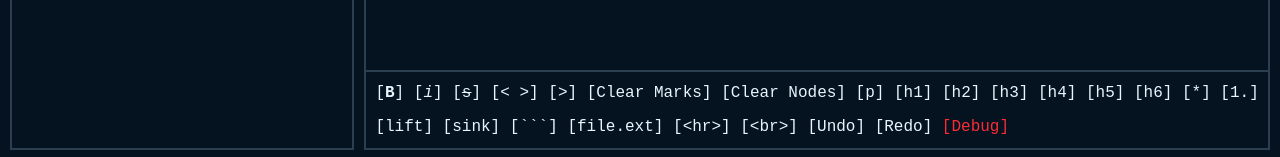
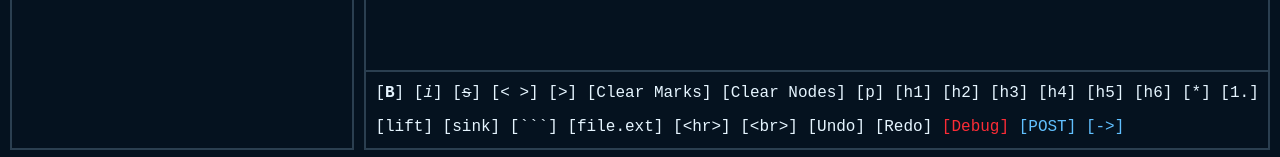
Before and after one commit to JasonBenfrin/jasonbenfrin.dev, a Next.js app: page /blog/editor in a window 1280 px wide. Shown: the part 640-797 px from the top of the page. Built offline with nearby package versions, Linux system fonts and the light colour scheme; no server answers; the database is empty; a web font is replaced by a local one.

Commit message:
Editor authorization and add giscus

```diff
--- a/package.json
+++ b/package.json
@@ -22,6 +22,7 @@
     "mongoose": "^9.10.2",
     "nanoid": "^6.0.1",
     "next": "16.3.5",
+    "next-auth": "^4.24.15",
     "react": "19.2.8",
     "react-dom": "19.2.8"
   },
--- a/src/app/(backend)/api/blog/route.tsx
+++ b/src/app/(backend)/api/blog/route.tsx
@@ -6,6 +6,10 @@ const alphabet = '0123456789abcdefghijklmnopqrstuvwxyzABCDEFGHIJKLMNOPQRSTUVWXYZ
 const smallId = customAlphabet(alphabet, 6)
 
 export async function POST(request: NextRequest): Promise<Response> {
+  try {
+    const pass = request.headers.get("Authorization")
+    if (pass !== process.env.PASSWORD) return NextResponse.error()
+
     const res: Partial<{
       title: string,
       abstract: string,
@@ -23,7 +27,6 @@ export async function POST(request: NextRequest): Promise<Response> {
       tags: res.tags ? [...new Set(res.tags.map(v => v.toLowerCase().trim().replaceAll(/[^a-z]/gi, '')))] : undefined,
     })
 
-  try {
     const doc = await newBlog.save()
     return NextResponse.json(doc)
   } catch (err) {
--- a/src/app/(backend)/schemas.ts
+++ b/src/app/(backend)/schemas.ts
@@ -1,4 +1,4 @@
-import { Schema, Types } from "mongoose";
+import { Schema } from "mongoose";
 
 export const BlogPostSchema = new Schema({
   title: { type: String, required: true, },
@@ -7,8 +7,5 @@ export const BlogPostSchema = new Schema({
   body: { type: String, required: true, transform: (v: string) => JSON.parse(v) },
   date: { type: Date, required: true, index: -1, transform: (v: Date) => v.valueOf() },
   tags: { type: [String], required: false, },
+  isPinned: { type: Boolean, required: false, },
 })
-
-export const PinnedBlogPostsSchema = new Schema({
-  blogId: { type: Types.ObjectId, required: true, },
-})
--- /dev/null
+++ b/src/app/(frontend)/blog/[year]/[id]/giscus.tsx
@@ -0,0 +1,20 @@
+"use client";
+
+import Giscus from "@giscus/react";
+
+export default function GiscusBlog() {
+  return <Giscus
+    repo="JasonBenfrin/jasonbenfrin.dev"
+    repoId="R_kgDOUdL4ew"
+    category="Blog"
+    categoryId="DIC_kwDOUdL4e84DGi02"
+    mapping="pathname"
+    strict="0"
+    reactionsEnabled="1"
+    emitMetadata="0"
+    inputPosition="top"
+    theme="dark_protanopia"
+    lang="en"
+    loading="lazy"
+  />
+}
--- a/src/app/(frontend)/blog/[year]/[id]/page.tsx
+++ b/src/app/(frontend)/blog/[year]/[id]/page.tsx
@@ -6,6 +6,7 @@ import "highlight.js/styles/vs-dark.css"
 import CodeBlockView from "./codeblock"
 import { cacheLife, cacheTag } from "next/cache"
 import { Suspense } from "react"
+import GiscusBlog from "./giscus"
 
 export default async function BlogItemViewPage(props: PageProps<'/blog/[year]/[id]'>) {
   return <Suspense>
@@ -38,6 +39,7 @@ async function BlogView(props: PageProps<'/blog/[year]/[id]'>) {
           }
         },
       })}
+      <GiscusBlog />
     </div>
   </div>
 }
--- a/src/app/(frontend)/blog/editor/menubar.tsx
+++ b/src/app/(frontend)/blog/editor/menubar.tsx
@@ -1,9 +1,24 @@
+"use client"
+
 import type { Editor } from "@tiptap/core"
+import { RefObject, useRef, useState } from "react"
 
 interface IEditorMenuBar {
   editor: Editor
+  titleInput: RefObject<HTMLInputElement | null>
 }
-export default function EditorMenuBar({ editor }: IEditorMenuBar) {
+export default function EditorMenuBar({ editor, titleInput }: IEditorMenuBar) {
+  const [isLoading, setIsLoading] = useState(false)
+  const dialog = useRef<HTMLDialogElement | null>(null)
+  const passInput = useRef<HTMLInputElement | null>(null)
+  const abstractInput = useRef<HTMLTextAreaElement | null>(null)
+  const tagsInput = useRef<HTMLTextAreaElement | null>(null)
+  const [pass, setPass] = useState<string>("")
+  const [abstract, setAbstract] = useState<string>("")
+  const [tags, setTags] = useState<string>("")
+  const [error, setError] = useState<string | null>(null)
+  const [success, setSuccess] = useState<string | null>(null)
+
   return <div className="border-t-2 p-1 flex gap-1 flex-wrap">
     <button
       onClick={() => editor.chain().focus().toggleBold().run()}
@@ -132,5 +147,90 @@ export default function EditorMenuBar({ editor }: IEditorMenuBar) {
     >
       [Debug]
     </button>
+    <button
+      disabled={isLoading}
+      className="text-primary disabled:opacity-50 disabled:cursor-not-allowed!"
+      onClick={() => {
+        if (pass === "" || abstract === "" || !titleInput.current || titleInput.current.value === "") {
+          setError("Set title, abstract and pass first")
+          setIsLoading(false)
+          setTimeout(() => {
+            setError(null)
+          }, 2_000)
+          return
+        }
+        setIsLoading(true)
+        fetch("/api/blog/", {
+          method: "POST",
+          headers: {
+            "Authorization": pass
+          },
+          body: JSON.stringify({
+            title: titleInput.current.value,
+            abstract: abstract,
+            body: editor.getJSON(),
+            date: new Date().valueOf(),
+            tags: tags.split(",").filter(v => v !== "")
+          })
+        })
+          .then(async (v) => {
+            setSuccess(`Posted with ID of ${(await v.json()).url}`)
+            setIsLoading(false)
+            setTimeout(() => {
+              setSuccess(null)
+            }, 2_000)
+          })
+          .catch(err => {
+            setError(err instanceof Error ? err.message : String(err))
+            setIsLoading(false)
+            setTimeout(() => {
+              setError(null)
+            }, 2_000)
+          })
+      }}
+    >
+      [POST]
+    </button>
+    <button className="text-primary" onClick={() => {
+      if (!dialog.current) return
+      dialog.current.showModal()
+    }}>
+      {"[->]"}
+    </button>
+    <dialog ref={dialog} className="w-full h-full max-w-none max-h-none bg-transparent focus:outline-0 backdrop:bg-black/30 open:flex justify-center items-center">
+      <div className="bg-on-surface text-surface selection:text-on-surface! selection:bg-surface! p-2 relative">
+        <div className="p-1 border-2 border-surface">
+          <span>password:</span>
+          <input type="password" className="border-b-2" ref={passInput} />
+          <br />
+          <br />
+          <span>abstract:</span>
+          <textarea className="w-full border-b-2" ref={abstractInput}></textarea>
+          <br />
+          <span>tags:</span>
+          <textarea className="w-full border-b-2" ref={tagsInput}></textarea>
+        </div>
+        <button className="absolute top-1 right-1 bg-on-surface" onClick={() => {
+          dialog.current?.close()
+          setPass(passInput.current?.value ?? "")
+          setAbstract(abstractInput.current?.value ?? "")
+          setTags(tagsInput.current?.value ?? "")
+        }}>
+          [x]
+        </button>
+      </div>
+    </dialog>
+    {
+      error &&
+      <div className="absolute inset-0 flex justify-center items-center text-red-500">
+        Error: {error}
+      </div>
+    }
+    {
+      success &&
+      <div className="absolute inset-0 flex justify-center items-center text-green-500">
+        Success: {success}
+      </div>
+    }
   </div>
 }
--- a/src/app/(frontend)/blog/editor/page.tsx
+++ b/src/app/(frontend)/blog/editor/page.tsx
@@ -4,7 +4,7 @@ import { EditorContent, useEditor } from "@tiptap/react";
 import EditorMenuBar from "./menubar";
 import "highlight.js/styles/vs-dark.css"
 import { editorExtensions } from "./extensions";
-import { Suspense } from "react";
+import { Suspense, useRef } from "react";
 
 declare module '@tiptap/core' {
   interface Commands<ReturnType> {
@@ -27,11 +27,13 @@ function Editor() {
     immediatelyRender: false,
   })
 
+  const titleInput = useRef<HTMLInputElement | null>(null)
+
   return <div
     className="border-2 flex-1 relative flex flex-col"
   >
-    <input placeholder="Title" className="field-sizing-content absolute top-0 left-1 z-10 -translate-y-1/2 bg-surface px-1 font-bold text-primary" />
+    <input placeholder="Title" ref={titleInput} className="field-sizing-content absolute top-0 left-1 z-10 -translate-y-1/2 bg-surface px-1 font-bold text-primary" />
     <EditorContent editor={editor} spellCheck="false" className="flex-1 w-full *:p-2 flex flex-col *:flex-1 overflow-y-scroll editor" />
-    <EditorMenuBar editor={editor!} />
+    <EditorMenuBar editor={editor!} titleInput={titleInput}/>
   </div>
 }
```
Also changed, not shown: 1 other file (tests, documents, lock files or other folders). Lines whose indentation alone changed are shown as unchanged.
